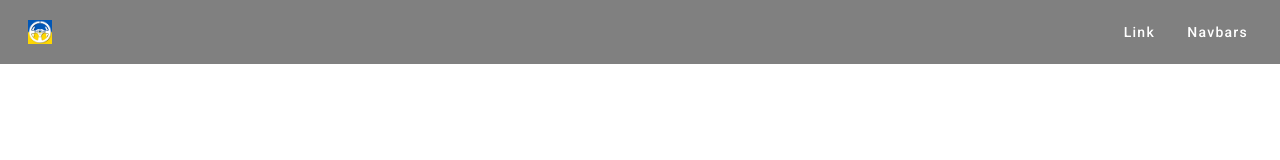
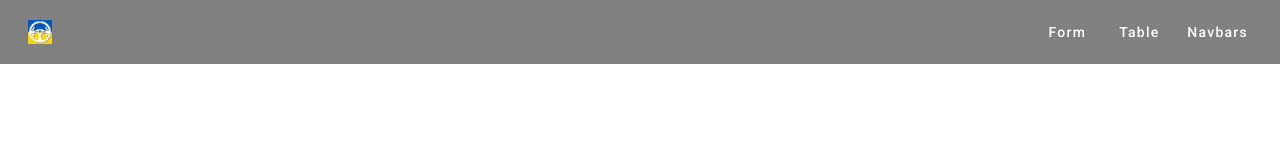
Before and after one commit to aasim2244/Angular, an Angular app: page /second in a window 1280 px wide. Shown: the top 160 px of the page. Built offline with nearby package versions, Linux system fonts and the light colour scheme.

Commit message:
child routes implemented

```diff
--- a/src/app/app.component.html
+++ b/src/app/app.component.html
@@ -1,5 +1,4 @@
 <router-outlet/>
 <br/>
-<router-outlet name="navbar2"/>
 
 <!-- <app-form></app-form> -->
--- a/src/app/first-navbar/first-navbar.component.html
+++ b/src/app/first-navbar/first-navbar.component.html
@@ -4,8 +4,8 @@
     </button>
     <span class="example-spacer"></span>
     <div class="example-button-row">
-      <a mat-button [routerLink]="[{outlets:{navbar2:['form']}}]" routerLinkActive="active" name="navbar2">Form</a>
-      <a mat-button [routerLink]="[{outlets:{navbar2:['table']}}]" routerLinkActive="active" name="navbar2">Table</a>
+      <a mat-button routerLink="form" routerLinkActive="active">Form</a>
+      <a mat-button routerLink="table" routerLinkActive="active">Table</a>
       <button mat-button [matMenuTriggerFor]="afterMenu">Navbars</button>
       <mat-menu #afterMenu="matMenu" xPosition="after">
         <button mat-menu-item routerLink="/" routerLinkActive="active" skipLocationChange="true">Navbar 1</button>
@@ -14,3 +14,4 @@
       </div>
 
   </mat-toolbar>
+  <router-outlet/>
--- a/src/app/second-navbar/second-navbar.component.html
+++ b/src/app/second-navbar/second-navbar.component.html
@@ -1,16 +1,16 @@
-<router-outlet/>
 <mat-toolbar class="navbar">
     <button mat-icon-button>
       <a><img src="../assets/home.png"/></a>
     </button>
     <span class="example-spacer"></span>
     <div class="example-button-row">
-      <a mat-button href="https://www.google.com/">Link</a>
+      <a mat-button routerLink="form" routerLinkActive="active">Form</a>
+      <a mat-button routerLink="table" routerLinkActive="active">Table</a>
       <button mat-button [matMenuTriggerFor]="afterMenu">Navbars</button>
       <mat-menu #afterMenu="matMenu" xPosition="after">
         <button mat-menu-item routerLink="/" routerLinkActive="active" skipLocationChange="true">Navbar 1</button>
         <button mat-menu-item routerLink="/second" routerLinkActive="active" skipLocationChange="true">Navbar 2</button>
       </mat-menu>
     </div>
-
   </mat-toolbar>
+<router-outlet/>
```
Also changed, not shown: src/app/app.routes.ts (+22 -6 lines).
